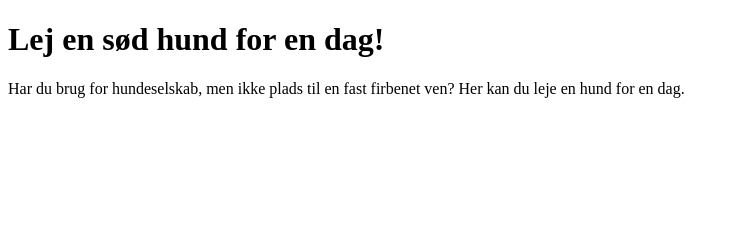
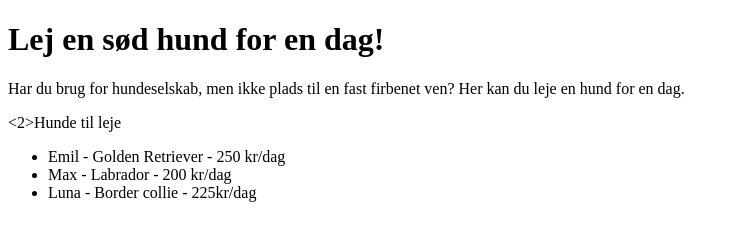
Before and after one commit to frad0001-sys/lej-en-hund, a plain HTML site: page index.html in a window 1280 px wide. Shown: the whole page, without its empty margins (0-739 px from the left). Drawn offline with Linux system fonts and the light colour scheme.

Commit message:
Tilføj hunde-liste

```diff
--- a/index.html
+++ b/index.html
@@ -7,6 +7,12 @@
 </body>
     <h1> Lej en sød hund for en dag!</h1>
     <p>Har du brug for hundeselskab, men ikke plads til en fast firbenet ven? Her kan du leje en hund for en dag.</p>
+<2>Hunde til leje</2>
+<ul>
+    <li>Emil - Golden Retriever - 250 kr/dag</li>
+    <li>Max - Labrador - 200 kr/dag</li>
+    <li>Luna - Border collie - 225kr/dag</li>
+</ul>
 </body>
 
 </html>
```
